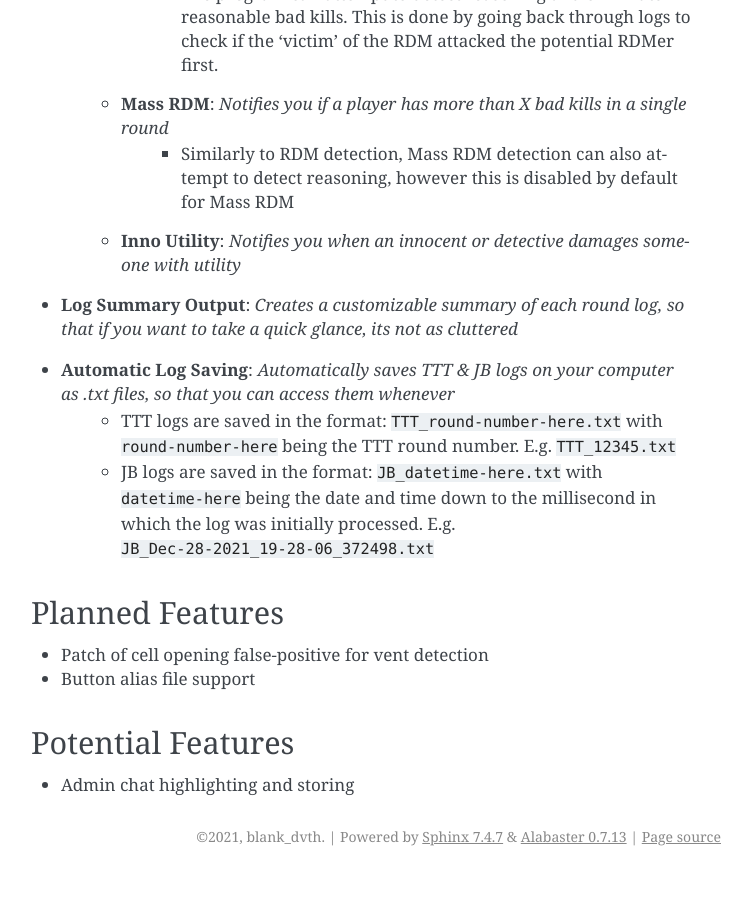
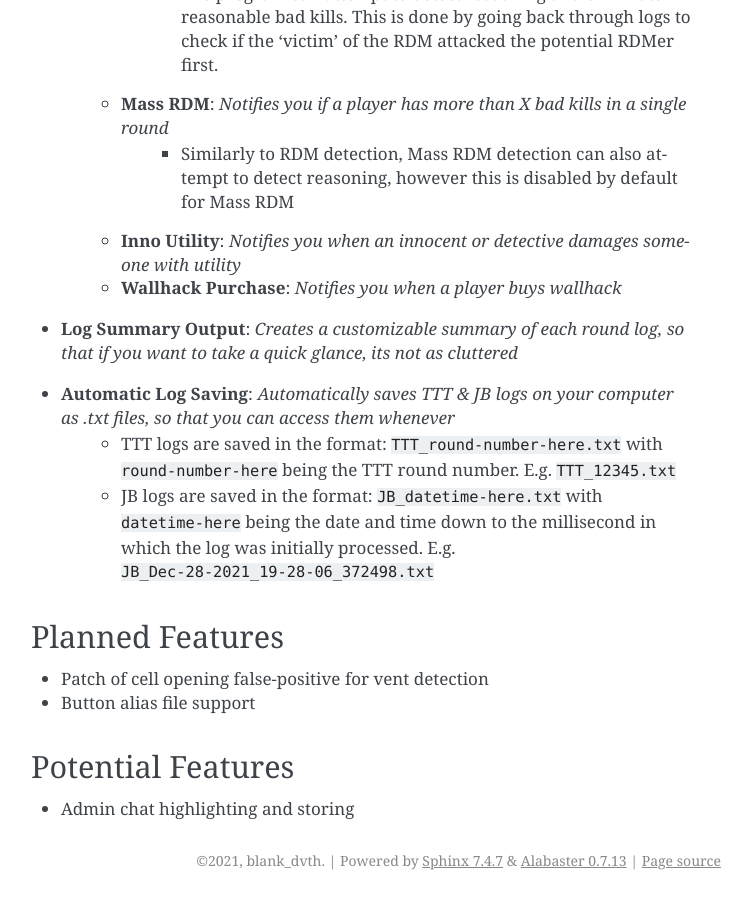
Before and after one commit to BLANK-TH/TSonitor, a Sphinx documentation site: the page built from docs/source/index.rst, in a window 1280 px wide and 900 px high, scrolled down 2302 px. Shown: the whole window, without its empty margins (389-1141 px from the left). Built offline with Sphinx 7.4.7, drawn with Linux system fonts in a browser that asks for light colours; before the commit the page ends 3178 px from its top, so only the background shows below that.

Commit message:
Update index features page

```diff
--- a/docs/source/index.rst
+++ b/docs/source/index.rst
@@ -63,6 +63,7 @@ how to edit this file and what each parameter means, `go here <settings.html>`_.
    * **Mass RDM**: *Notifies you if a player has more than X bad kills in a single round*
       * Similarly to RDM detection, Mass RDM detection can also attempt to detect reasoning, however this is disabled by default for Mass RDM
    * **Inno Utility**: *Notifies you when an innocent or detective damages someone with utility*
+   * **Wallhack Purchase**: *Notifies you when a player buys wallhack*
 * **Log Summary Output**: *Creates a customizable summary of each round log, so that if you want to take a quick glance, its not as cluttered*
 * **Automatic Log Saving**: *Automatically saves TTT & JB logs on your computer as .txt files, so that you can access them whenever*
    * TTT logs are saved in the format: ``TTT_round-number-here.txt`` with ``round-number-here`` being the TTT round number. E.g. ``TTT_12345.txt``
```
